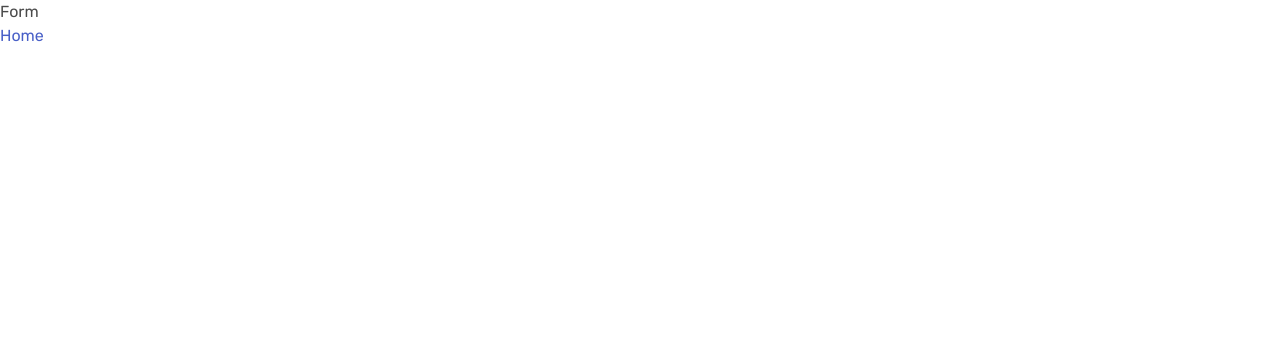
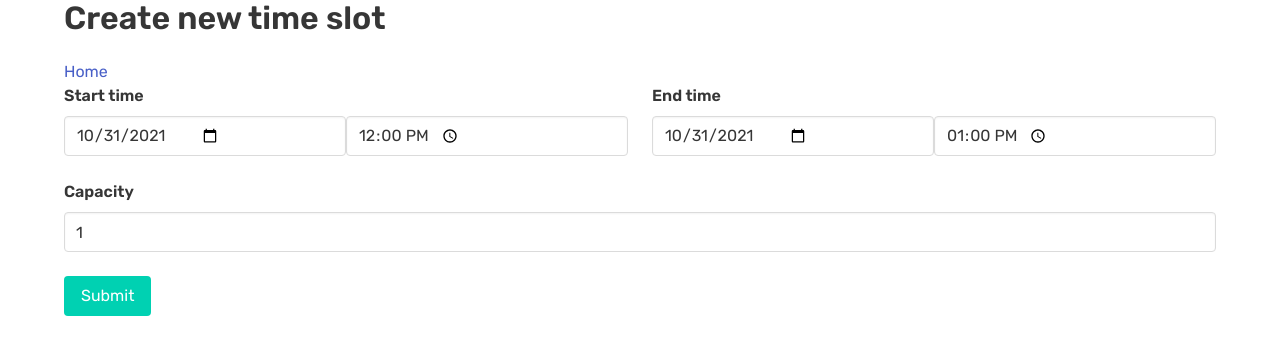
Before and after one commit to moroz/yoyaku-client, a React (Vite) app: page /form in a window 1280 px wide. Shown: the top 354 px of the page. Built offline with nearby package versions, Linux system fonts and the light colour scheme.

Commit message:
Implement slot form

```diff
--- a/package.json
+++ b/package.json
@@ -13,6 +13,7 @@
     "graphql": "^16.0.0",
     "react": "^17.0.0",
     "react-dom": "^17.0.0",
+    "react-hook-form": "^7.18.0",
     "react-router": "^5.2.1",
     "react-router-dom": "^5.3.0",
     "sass": "^1.43.4"
--- /dev/null
+++ b/src/api/mutations/slots.ts
@@ -0,0 +1,31 @@
+import { useMutation } from "@apollo/client";
+import gql from "graphql-tag";
+import { MutationResult } from "../../interfaces/common";
+import { Slot, SlotParams } from "../../interfaces/slots";
+
+export const CREATE_SLOT_MUTATION = gql`
+  mutation CreateSlot($params: SlotParams) {
+    createSlot(params: $params) {
+      success
+      errors
+      data {
+        id
+        startTime
+        endTime
+      }
+    }
+  }
+`;
+
+export interface CreateSlotMutationResult {
+  createSlot: MutationResult<Slot, SlotParams>;
+}
+
+export interface CreateSlotMutationVars {
+  params: SlotParams;
+}
+
+export const useCreateSlotMutation = () =>
+  useMutation<CreateSlotMutationResult, CreateSlotMutationVars>(
+    CREATE_SLOT_MUTATION
+  );
--- /dev/null
+++ b/src/components/DateTimeInput/index.tsx
@@ -0,0 +1,21 @@
+import { UseFormRegister } from "react-hook-form";
+
+interface Props {
+  label: string;
+  name: string;
+  register: UseFormRegister<any>;
+}
+
+const DateTimeInput = ({ label, name, register }: Props) => {
+  return (
+    <div className="field">
+      <label className="label">{label}</label>
+      <div className="field is-grouped">
+        <input type="date" className="input" {...register(`${name}.date`)} />
+        <input type="time" className="input" {...register(`${name}.time`)} />
+      </div>
+    </div>
+  );
+};
+
+export default DateTimeInput;
--- /dev/null
+++ b/src/helpers/CompositeDateTime.ts
@@ -0,0 +1,40 @@
+import dayjs, { Dayjs } from "dayjs";
+import utc from "dayjs/plugin/utc";
+import timezone from "dayjs/plugin/timezone";
+dayjs.extend(utc);
+dayjs.extend(timezone);
+
+export default class CompositeDateTime {
+  date: string = "";
+  time: string = "";
+
+  constructor(params: Partial<CompositeDateTime> | Dayjs | Date | string) {
+    const anyParams = params as any;
+    if (anyParams.date && anyParams.time) {
+      this.date = anyParams.date;
+      this.time = anyParams.time;
+      return;
+    }
+    const parsed = dayjs(anyParams);
+    if (parsed.isValid()) {
+      const local = parsed.tz("Europe/Warsaw").toISOString();
+      this.date = local.slice(0, 10);
+      this.time = local.slice(11, 19);
+    }
+  }
+
+  toJSON() {
+    return this.toDayjs()?.toJSON();
+  }
+
+  toDayjs() {
+    if (!this.date || !this.time) return null;
+    const parsed = dayjs.tz(`${this.date}T${this.time}`, "Europe/Warsaw");
+    if (!parsed.isValid()) return null;
+    return parsed;
+  }
+
+  isAfter(other: CompositeDateTime | null) {
+    return this.toDayjs()?.isAfter(other?.toDayjs());
+  }
+}
--- a/src/helpers/TimeHelpers.ts
+++ b/src/helpers/TimeHelpers.ts
@@ -1,4 +1,11 @@
 import dayjs from "dayjs";
+import { CompositeDateTime } from "../interfaces/common";
 
 export const formatTimestamp = (ts: string) =>
   dayjs(ts).format("DD.MM.YYYY HH:mm");
+
+export const buildDateTime = ({ date, time }: CompositeDateTime) => {
+  const parsed = dayjs(`${date}T${time}`);
+  if (!parsed.isValid()) return null;
+  return parsed;
+};
--- a/src/interfaces/common.ts
+++ b/src/interfaces/common.ts
@@ -1 +1,7 @@
 export type ID = number | string;
+
+export interface MutationResult<T, E> {
+  success: boolean;
+  errors: Record<keyof E, string> | null;
+  data: T | null;
+}
--- a/src/pages/Form.tsx
+++ b/src/pages/Form.tsx
@@ -1,10 +1,86 @@
 import { Link } from "react-router-dom";
+import { useForm } from "react-hook-form";
+import { SlotParams } from "../interfaces/slots";
+import DateTimeInput from "../components/DateTimeInput";
+import { useCreateSlotMutation } from "../api/mutations/slots";
+import dayjs from "dayjs";
+import CompositeDateTime from "../helpers/CompositeDateTime";
+import { useEffect } from "react";
+import { parse } from "graphql";
 
 const Form = () => {
+  const defaultStartTime = dayjs().add(1, "day").hour(12).minute(0).second(0);
+  const { register, handleSubmit, watch, setValue } = useForm<SlotParams>({
+    defaultValues: {
+      startTime: new CompositeDateTime(defaultStartTime),
+      endTime: new CompositeDateTime(defaultStartTime.add(1, "hour"))
+    }
+  });
+  const [mutate, { data: mutationData }] = useCreateSlotMutation();
+  const [startTime, endTime] = watch(["startTime", "endTime"]);
+
+  useEffect(() => {
+    const parsed = new CompositeDateTime(startTime);
+    const end = new CompositeDateTime(endTime);
+    console.log("HIHI");
+    if (parsed.isAfter(end)) {
+      setValue(
+        "endTime",
+        new CompositeDateTime(parsed.toDayjs()!.add(1, "hour"))
+      );
+    }
+  }, [startTime.date, startTime.time]);
+
+  const onSubmit = (data: SlotParams) => {
+    const params = {
+      ...data,
+      startTime: new CompositeDateTime(data.startTime),
+      endTime: new CompositeDateTime(data.endTime),
+      capacity: Number(data.capacity)
+    };
+    mutate({ variables: { params } });
+  };
+
+  const errors = mutationData?.createSlot.errors;
+
   return (
-    <div>
-      <h1>Form</h1>
+    <div className="container">
+      <h1 className="title">Create new time slot</h1>
       <Link to="/">Home</Link>
+      <form onSubmit={handleSubmit(onSubmit)}>
+        <div className="columns">
+          <div className="column">
+            <DateTimeInput
+              label="Start time"
+              register={register}
+              name="startTime"
+            />
+          </div>
+          <div className="column">
+            <DateTimeInput
+              label="End time"
+              register={register}
+              name="endTime"
+            />
+          </div>
+        </div>
+
+        <div className="columns">
+          <div className="column">
+            <div className="field">
+              <label className="label">Capacity</label>
+              <input
+                type="number"
+                {...register("capacity")}
+                defaultValue={1}
+                className="input"
+              />
+            </div>
+          </div>
+        </div>
+        <input type="submit" className="button is-primary" />
+        {errors ? <pre>{JSON.stringify(errors, null, 2)}</pre> : null}
+      </form>
     </div>
   );
 };
--- a/src/styles/bulma.sass
+++ b/src/styles/bulma.sass
@@ -7,4 +7,5 @@
 @import "../../node_modules/bulma/sass/form/_all.sass"
 @import "../../node_modules/bulma/sass/components/navbar.sass"
 @import "../../node_modules/bulma/sass/layout/hero.sass"
+@import "../../node_modules/bulma/sass/grid/columns.sass"
 @import "../../node_modules/bulma/sass/layout/section.sass"
```
Also changed, not shown: src/interfaces/slots.ts (+10 -2 lines), 1 other file (tests, documents, lock files or other folders).
